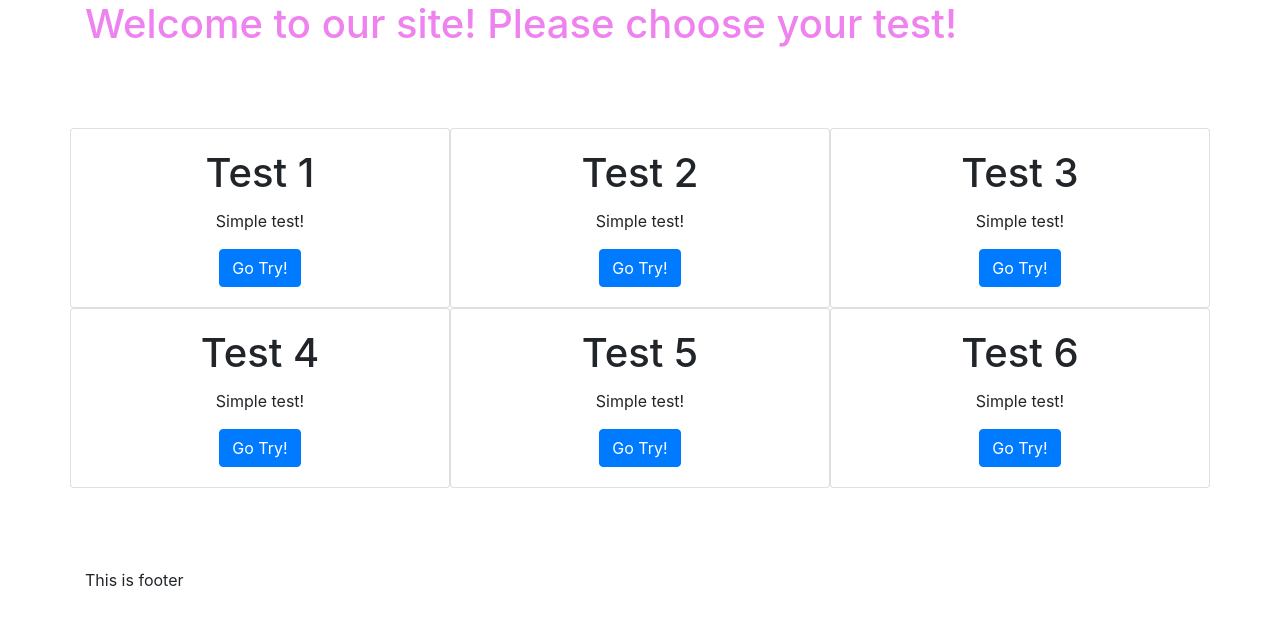
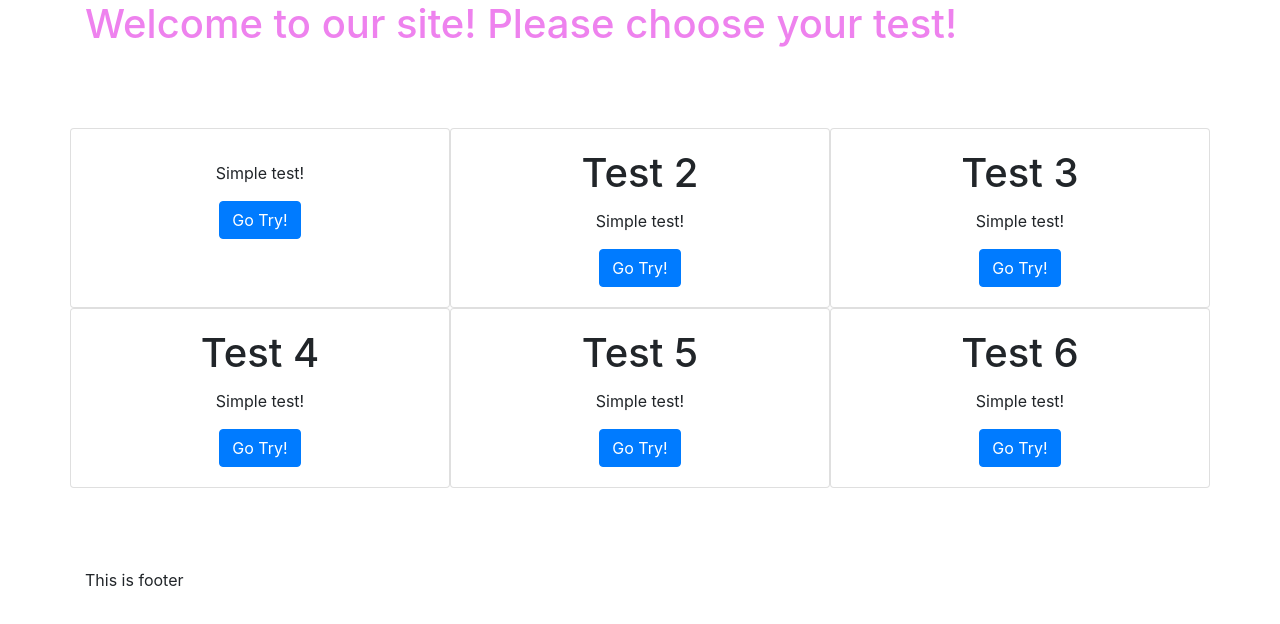
Before and after one commit to vpast/test-page-try, a Next.js app: page / in a window 1280 px wide. Shown: the top 624 px of the page. Built offline with nearby package versions, Linux system fonts and the light colour scheme.

Commit message:
testCards trying to get access from array

```diff
--- a/components/TestCards.js
+++ b/components/TestCards.js
@@ -1,9 +1,19 @@
+import {useRouter} from "next/router"
+import {getTestTitle} from "../data/test"
+import {test} from "../data/test"
+
 const TestCards = () => {
+  // const router = useRouter();
+  // const {testTitle} = router.query;
+  // const test = getTestTitle(testTitle);
+
   return (
     <div className="d-flex row">
       <div className="card col-4 text-center" style={{width: "18rem"}}>
         <div className="card-body">
-          <h1 className="card-title">Test 1</h1>
+          {/* <h1 className="card-title">{testTitle}</h1> */}
+          <h1 className="card-title">{test.title}</h1>
+          {console.log(test.title)}
           <p className="card-text">Simple test!</p>
           <a href="#" className="btn btn-primary">Go Try!</a>
         </div>
--- /dev/null
+++ b/data/test.js
@@ -0,0 +1,30 @@
+export const test = [
+  {
+    title: "HTML",
+    id: 1
+  },
+  {
+    title: "CSS",
+    id: 2
+  },
+  {
+    title: "JS",
+    id: 3
+  },
+  {
+    title: "Java",
+    id: 4
+  },
+  {
+    title: "React",
+    id: 5
+  },
+  {
+    title: "C#",
+    id: 6
+  }
+]
+
+export const getTestTitle = (testTitle) => {
+  return test.filter(test => test.title == testTitle)
+}
```
